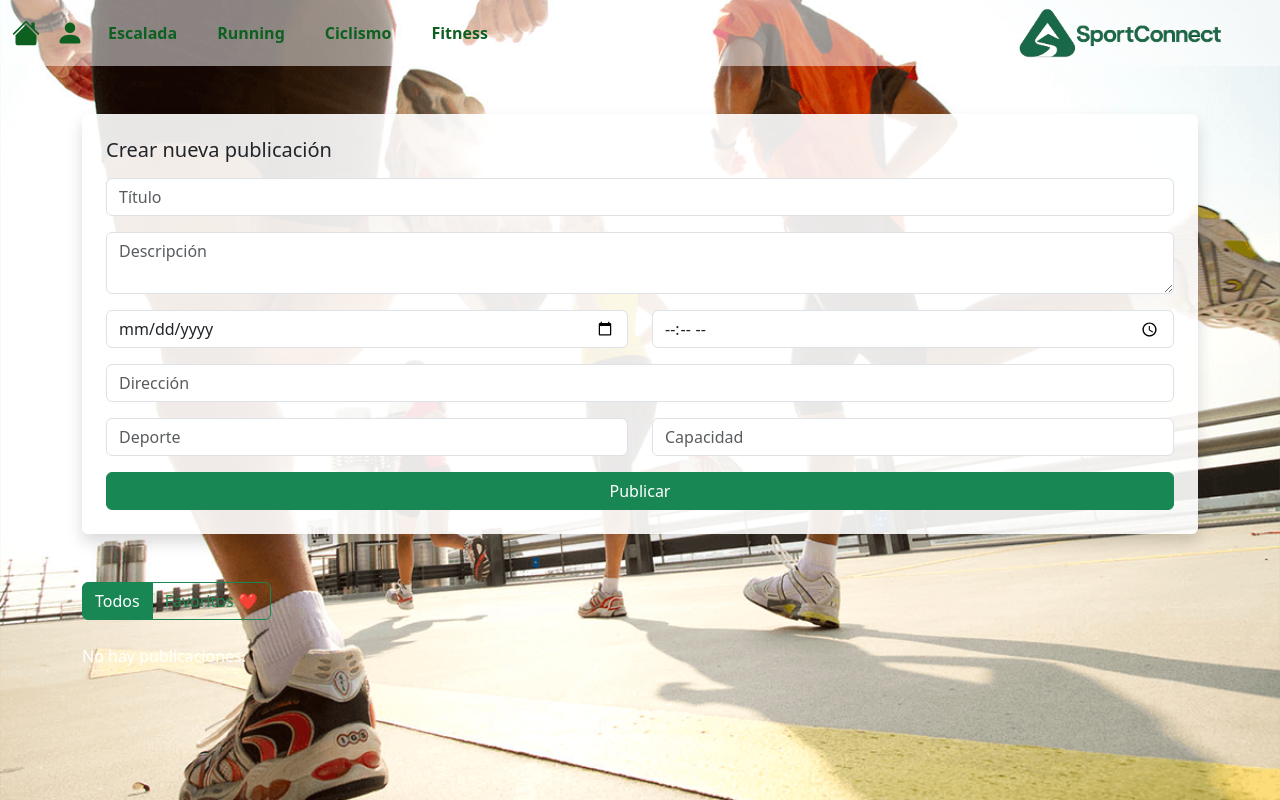
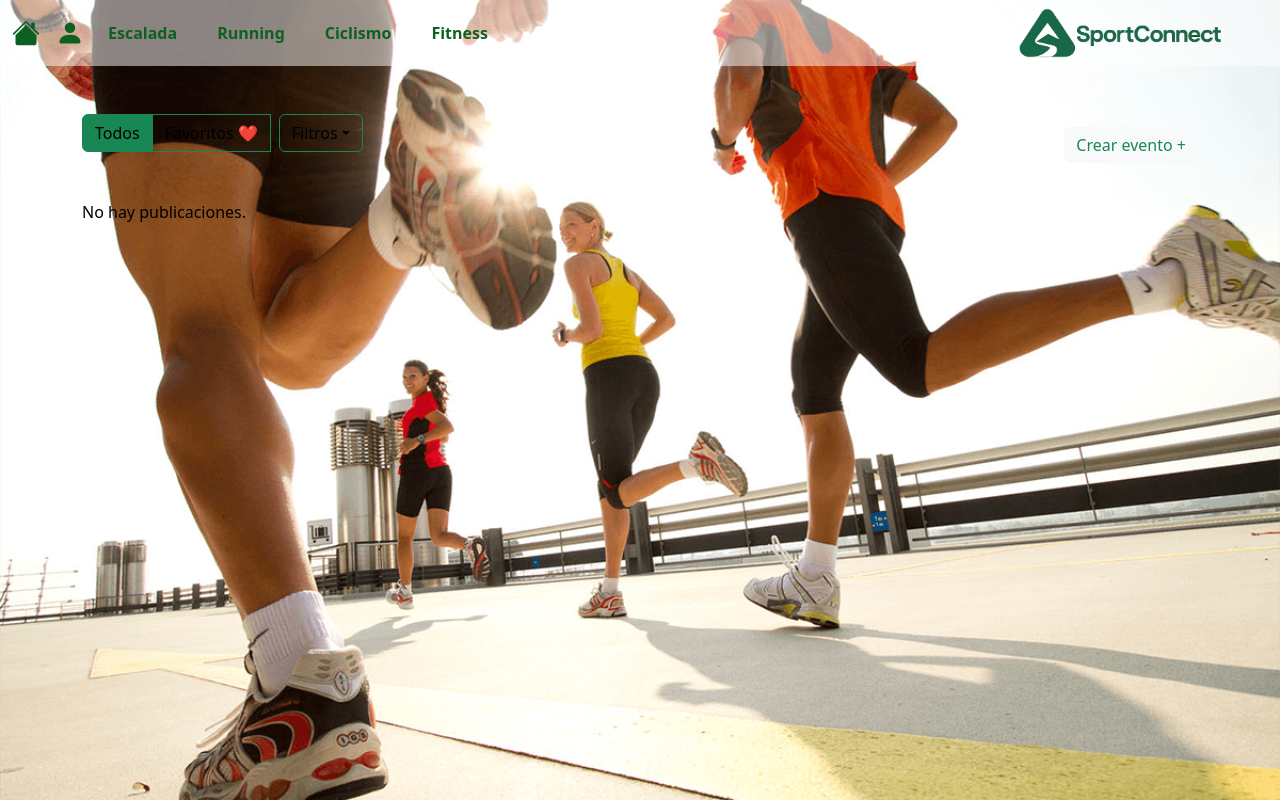
Before and after one commit to 4GeeksAcademy/SportConnect-G1, a React (Vite) app in the folder aventura-social/frontend/: page /feed in a window 1280 px wide. Built offline with nearby package versions, Linux system fonts and the light colour scheme.

Commit message:
Cambios pequeños hechos

```diff
--- a/aventura-social/frontend/src/components/CreatePost.jsx
+++ b/aventura-social/frontend/src/components/CreatePost.jsx
@@ -1,6 +1,6 @@
 import React, { useState } from "react";
 
-const CreatePost = ({ setPosts }) => {
+const CreatePost = ({ show, onClose, setPosts }) => {
     const [formData, setFormData] = useState({
         title: "",
         description: "",
@@ -8,14 +8,11 @@ const CreatePost = ({ setPosts }) => {
         time: "",
         address: "",
         sport: "",
-        capacity: "",
+        capacity: ""
     });
 
     const handleChange = (e) => {
-        setFormData({
-            ...formData,
-            [e.target.name]: e.target.value,
-        });
+        setFormData({ ...formData, [e.target.name]: e.target.value });
     };
 
     const handleSubmit = (e) => {
@@ -24,113 +21,116 @@ const CreatePost = ({ setPosts }) => {
             id: Date.now(),
             ...formData,
             isFavorite: false,
-            participants: 0,
+            participants: 0
+
         };
         setPosts(prev => [newPost, ...prev]);
-        // Limpiar formulario
         setFormData({
-            title: "",
-            description: "",
-            date: "",
-            time: "",
-            address: "",
-            sport: "",
-            capacity: "",
+            title: "", description: "", date: "", time: "",
+            address: "", sport: "", capacity: parseInt(formData.capacity, 10)
+
         });
+        onClose(); // cerrar modal
     };
 
+    if (!show) return null;
+
     return (
-        <div
-            className="mb-5 p-4 rounded shadow"
-            style={{
-                backgroundColor: "rgba(255, 255, 255, 0.9)",
-                borderRadius: "1rem"
-            }}
-        >
-            <h5 className="mb-3">Crear nueva publicación</h5>
+        <div className="modal d-block" tabIndex="-1" style={{ backgroundColor: "rgba(0,0,0,0.5)" }}>
+            <div className="modal-dialog modal-lg">
+                <div className="modal-content">
+                    <div className="modal-header">
+                        <h5 className="modal-title">Crear nueva publicación</h5>
+                        <button type="button" className="btn-close" onClick={onClose}></button>
+                    </div>
+                    <div className="modal-body">
                         <form onSubmit={handleSubmit}>
-                <div className="mb-3">
+                            <div className="row g-3">
+                                <div className="col-md-6">
                                     <input
                                         type="text"
                                         name="title"
+                                        className="form-control text-black"
                                         placeholder="Título"
-                        className="form-control"
                                         value={formData.title}
                                         onChange={handleChange}
                                         required
                                     />
                                 </div>
-                <div className="mb-3">
+                                <div className="col-md-6">
+                                    <select
+                                        name="sport"
+                                        className="form-select text-black"
+                                        value={formData.sport}
+                                        onChange={handleChange}
+                                        required
+                                    >
+                                        <option value="">Selecciona un deporte</option>
+                                        <option value="Escalada">Escalada</option>
+                                        <option value="Running">Running</option>
+                                        <option value="Ciclismo">Ciclismo</option>
+                                        <option value="Fitness">Fitness</option>
+                                    </select>
+
+                                </div>
+                                <div className="col-md-6">
+                                    <input
+                                        type="date"
+                                        name="date"
+                                        className="form-control text-black"
+                                        value={formData.date}
+                                        onChange={handleChange}
+                                        required
+                                    />
+                                </div>
+                                <div className="col-md-6">
+                                    <input
+                                        type="time"
+                                        name="time"
+                                        className="form-control text-black"
+                                        value={formData.time}
+                                        onChange={handleChange}
+                                        required
+                                    />
+                                </div>
+                                <div className="col-md-6">
+                                    <input
+                                        type="text"
+                                        name="address"
+                                        className="form-control text-black"
+                                        placeholder="Dirección"
+                                        value={formData.address}
+                                        onChange={handleChange}
+                                        required
+                                    />
+                                </div>
+                                <div className="col-md-6">
+                                    <input
+                                        type="number"
+                                        name="capacity"
+                                        className="form-control text-black"
+                                        placeholder="Capacidad"
+                                        value={formData.capacity}
+                                        onChange={handleChange}
+                                        required
+                                    />
+                                </div>
+                                <div className="col-12">
                                     <textarea
                                         name="description"
+                                        className="form-control text-black"
                                         placeholder="Descripción"
-                        className="form-control"
                                         value={formData.description}
                                         onChange={handleChange}
                                         required
                                     />
                                 </div>
-                <div className="row">
-                    <div className="col-md-6 mb-3">
-                        <input
-                            type="date"
-                            name="date"
-                            className="form-control"
-                            value={formData.date}
-                            onChange={handleChange}
-                            required
-                        />
                             </div>
-                    <div className="col-md-6 mb-3">
-                        <input
-                            type="time"
-                            name="time"
-                            className="form-control"
-                            value={formData.time}
-                            onChange={handleChange}
-                            required
-                        />
+                            <button type="submit" className="btn btn-success mt-3 w-100">Publicar</button>
+                        </form>
                     </div>
                 </div>
-                <div className="mb-3">
-                    <input
-                        type="text"
-                        name="address"
-                        placeholder="Dirección"
-                        className="form-control"
-                        value={formData.address}
-                        onChange={handleChange}
-                        required
-                    />
             </div>
-                <div className="row">
-                    <div className="col-md-6 mb-3">
-                        <input
-                            type="text"
-                            name="sport"
-                            placeholder="Deporte"
-                            className="form-control"
-                            value={formData.sport}
-                            onChange={handleChange}
-                            required
-                        />
-                    </div>
-                    <div className="col-md-6 mb-3">
-                        <input
-                            type="number"
-                            name="capacity"
-                            placeholder="Capacidad"
-                            className="form-control"
-                            value={formData.capacity}
-                            onChange={handleChange}
-                            required
-                        />
-                    </div>
-                </div>
-                <button type="submit" className="btn btn-success w-100">
-                    Publicar
-                </button>
-            </form>
         </div>
     );
 };
--- a/aventura-social/frontend/src/components/PostCard.jsx
+++ b/aventura-social/frontend/src/components/PostCard.jsx
@@ -3,6 +3,7 @@ import { FaHeart } from "react-icons/fa";
 
 const PostCard = ({ post, onToggleFavorite, onJoin }) => {
     return (
+
         <div
             className="mb-4 p-4 rounded shadow"
             style={{
@@ -11,7 +12,7 @@ const PostCard = ({ post, onToggleFavorite, onJoin }) => {
             }}
         >
             <div className="d-flex justify-content-between align-items-center mb-2">
-                <h5 className="mb-0">{post.title}</h5>
+                <h5 className="mb-0 text-black ">{post.title}</h5>
                 <button
                     className="btn btn-link text-danger p-0"
                     onClick={onToggleFavorite}
@@ -20,10 +21,10 @@ const PostCard = ({ post, onToggleFavorite, onJoin }) => {
                 </button>
             </div>
 
-            <p className="mb-2 text-muted"><strong>Deporte:</strong> {post.sport}</p>
-            <p className="mb-2"><strong>Descripción:</strong> {post.description}</p>
+            <p className="mb-2 text-muted "><strong>Deporte:</strong> {post.sport}</p>
+            <p className="mb-2 text-black "><strong>Descripción:</strong> {post.description}</p>
 
-            <div className="row mb-2">
+            <div className="row mb-2 text-black">
                 <div className="col-md-6">
                     <p className="mb-1"><strong>Fecha:</strong> {post.date}</p>
                 </div>
@@ -32,17 +33,23 @@ const PostCard = ({ post, onToggleFavorite, onJoin }) => {
                 </div>
             </div>
 
-            <p className="mb-2"><strong>Dirección:</strong> {post.address}</p>
-            <p className="mb-2"><strong>Capacidad:</strong> {post.capacity} personas</p>
+            <p className="mb-2 text-black"><strong>Dirección:</strong> {post.address}</p>
+            <p className="mb-2 text-black"><strong>Capacidad:</strong> {post.capacity} personas</p>
 
             <div className="d-flex justify-content-between align-items-center mt-3">
                 <span className="text-muted">{post.participants} participantes</span>
-                <button className="btn btn-success" onClick={onJoin}>
-                    Anotarme
+                <button
+                    className="btn btn-success"
+                    onClick={onJoin}
+                    disabled={post.participants >= post.capacity}
+                >
+                    {post.participants >= post.capacity ? "Cupo lleno" : "Anotarme"}
                 </button>
+
             </div>
         </div>
     );
 };
 
+
 export default PostCard;
--- a/aventura-social/frontend/src/pages/Feed.jsx
+++ b/aventura-social/frontend/src/pages/Feed.jsx
@@ -3,13 +3,17 @@ import Navbar from "../components/Navbar";
 import PostCard from "../components/PostCard";
 import CreatePost from "../components/CreatePost";
 
+
+
 const Feed = () => {
     const [posts, setPosts] = useState([]);
     const [isLoggedIn, setIsLoggedIn] = useState(true);
     const [activeTab, setActiveTab] = useState("all");
+    const [showModal, setShowModal] = useState(false);
+    const [selectedSport, setSelectedSport] = useState("all");
 
     useEffect(() => {
-        // Empieza vacío, sin publicaciones por defecto
+        // Posts iniciales vacíos (los traerás luego desde la API)
         setPosts([]);
     }, []);
 
@@ -21,46 +25,94 @@ const Feed = () => {
 
     const handleJoin = (id) => {
         setPosts(posts.map(post =>
-            post.id === id ? { ...post, participants: post.participants + 1 } : post
+            post.id === id
+                ? (post.participants < post.capacity
+                    ? { ...post, participants: post.participants + 1 }
+                    : post)
+                : post
         ));
     };
 
-    const filteredPosts = activeTab === "favorites"
-        ? posts.filter(post => post.isFavorite)
-        : posts;
+
+
+    let filteredPosts = posts;
+
+    if (activeTab === "favorites") {
+        filteredPosts = filteredPosts.filter(post => post.isFavorite);
+    }
+
+    if (selectedSport !== "all") {
+        filteredPosts = filteredPosts.filter(post => post.sport === selectedSport);
+    }
+
+
 
     return (
         <div
             className="bg-light min-vh-100"
             style={{
-                backgroundImage: `url('/FondoFeed.png')`,
+                backgroundImage: `url("/FondoFeed.png")`,
                 backgroundSize: "cover",
                 backgroundPosition: "center",
-                backgroundRepeat: "no-repeat"
+                backgroundAttachment: "fixed"
             }}
         >
             <Navbar />
 
-            <div className="container mt-5">
-                {isLoggedIn && <CreatePost setPosts={setPosts} />}
-
+            <div className="container mt-5 text-white">
+                <div className="d-flex justify-content-between align-items-center mb-4">
                     <div className="btn-group mb-4">
                         <button
-                        className={`btn ${activeTab === "all" ? "btn-success" : "btn-outline-success"}`}
+                            className={`btn ${activeTab === "all" ? "btn-success" : "btn-outline-success"} text-black`}
                             onClick={() => setActiveTab("all")}
                         >
                             Todos
                         </button>
                         <button
-                        className={`btn ${activeTab === "favorites" ? "btn-success" : "btn-outline-success"}`}
+                            className={`btn ${activeTab === "favorites" ? "btn-success" : "btn-outline-success"} text-black`}
                             onClick={() => setActiveTab("favorites")}
                         >
                             Favoritos ❤️
                         </button>
+
+                        <div className="dropdown ms-2">
+                            <button
+                                className="btn btn-outline-success dropdown-toggle text-black"
+                                type="button"
+                                id="filterDropdown"
+                                data-bs-toggle="dropdown"
+                                aria-expanded="false"
+                            >
+                                Filtros
+                            </button>
+                            <ul className="dropdown-menu" aria-labelledby="filterDropdown">
+                                <li>
+                                    <button className="dropdown-item" onClick={() => setSelectedSport("all")}>
+                                        Todos los deportes
+                                    </button>
+                                </li>
+                                {["Escalada", "Running", "Ciclismo", "Fitness"].map((sport) => (
+                                    <li key={sport}>
+                                        <button className="dropdown-item" onClick={() => setSelectedSport(sport)}>
+                                            {sport}
+                                        </button>
+                                    </li>
+                                ))}
+                            </ul>
+                        </div>
                     </div>
 
+
+                    {isLoggedIn && (
+                        <button className="btn btn-light text-success" onClick={() => setShowModal(true)}>
+                            Crear evento +
+                        </button>
+                    )}
+                </div>
+
+
                 {filteredPosts.length === 0 ? (
-                    <p className="text-white">No hay publicaciones.</p>
+                    <p className="text-black">No hay publicaciones.</p>
                 ) : (
                     filteredPosts.map(post => (
                         <PostCard
@@ -71,7 +123,16 @@ const Feed = () => {
                         />
                     ))
                 )}
+
             </div>
+
+            {isLoggedIn && (
+                <CreatePost
+                    show={showModal}
+                    onClose={() => setShowModal(false)}
+                    setPosts={setPosts}
+                />
+            )}
         </div>
     );
 };
```
Lines whose indentation alone changed are shown as unchanged.
